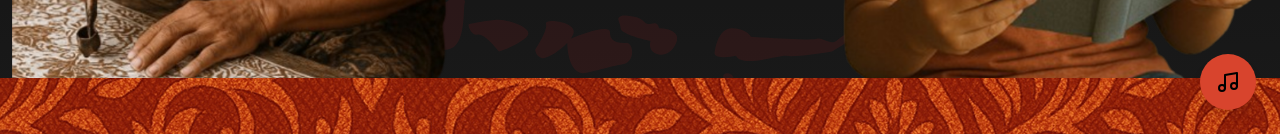
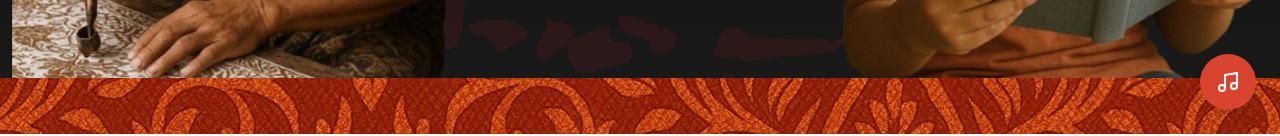
Before and after one commit to firjaabiyu/bineka, a React (Vite) app: page / in a window 1280 px wide. Shown: the part 666-802 px from the top of the page. Built offline with nearby package versions, Linux system fonts and the light colour scheme; a web font is replaced by a local one; what @iconify/tailwind4 would draw is missing.

Commit message:
adding song for landing page

```diff
--- a/src/features/landing/landing-component/music.jsx
+++ b/src/features/landing/landing-component/music.jsx
@@ -1,5 +1,6 @@
 import { useState, useRef } from "react";
 import { Music } from "lucide-react";
+import indonesiaRaya from "../../../assets/audio/Indonesia-Raya.mp3";
 
 export default function MusicPlayer({ src }) {
   const [isPlaying, setIsPlaying] = useState(false);
@@ -24,9 +25,9 @@ export default function MusicPlayer({ src }) {
           ${isPlaying ? "animate-spin" : ""}
         `}
       >
-        <Music size={24} />
+        <Music size={24} color="white" />
       </button>
-      <audio ref={audioRef} src={src} loop />
+       <audio ref={audioRef} src={indonesiaRaya} loop />
     </div>
   );
 }
```
Also changed, not shown: 1 other file (tests, documents, lock files or other folders).
